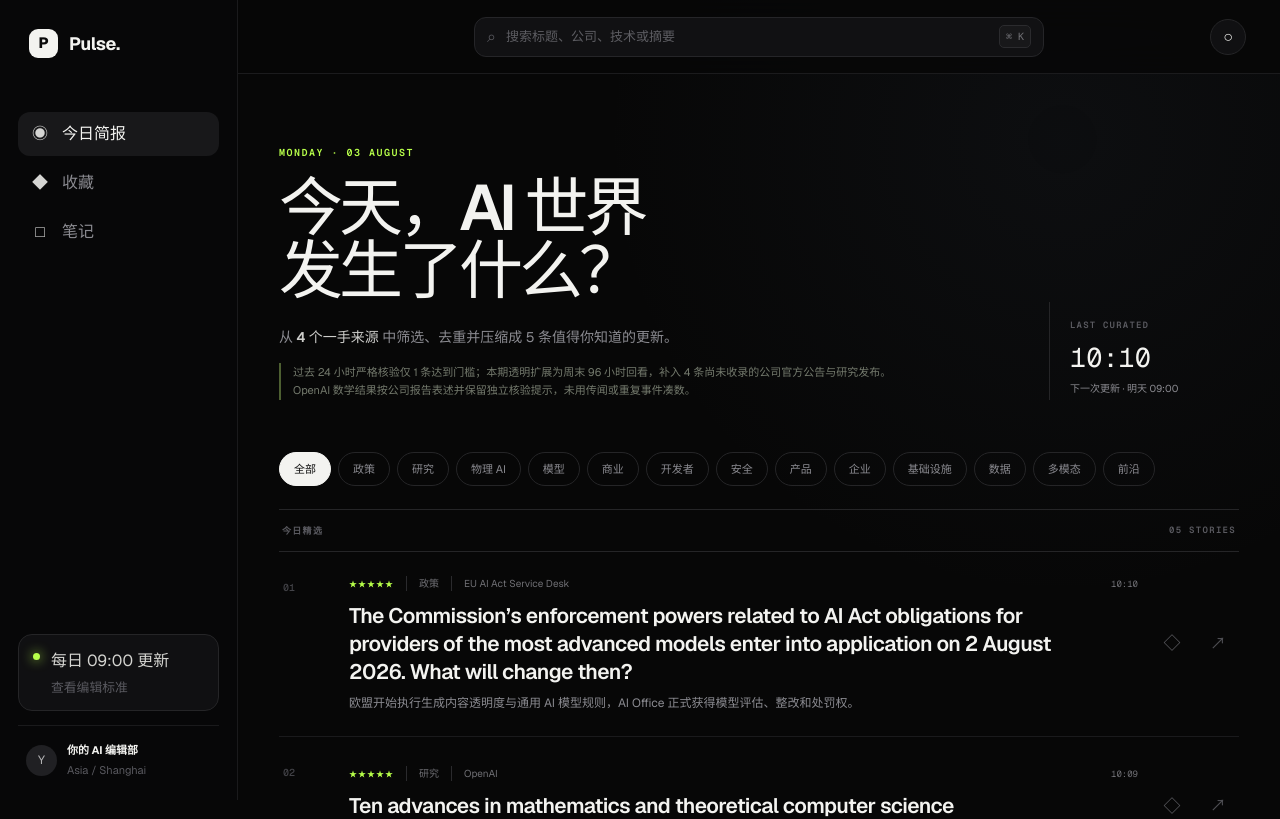
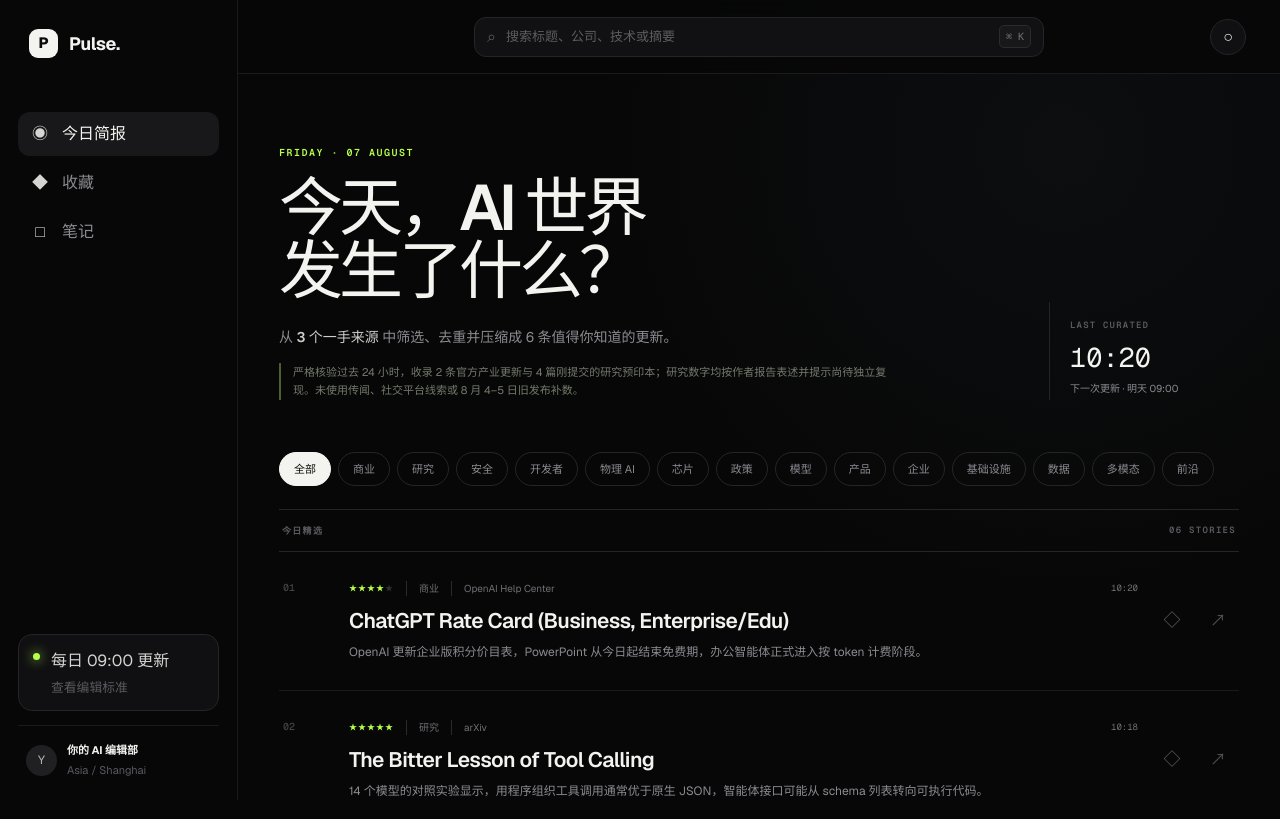
Before and after one commit to Krisel304/Daily-News, a Next.js app: page / in a window 1280 px wide. Shown: the top 819 px of the page. Built offline with nearby package versions, Linux system fonts and the light colour scheme.

Commit message:
Publish August 7 AI briefing

```diff
--- a/app/page.tsx
+++ b/app/page.tsx
@@ -20,6 +20,90 @@ type Note = { id: string; title: string; body: string; updatedAt: string };
 type SavedStory = { storyId: string; folder: string; savedAt: string };
 
 const STORIES: Story[] = [
+  {
+    id: "openai-chatgpt-flexible-rate-card-2026-08-07",
+    title: "ChatGPT Rate Card (Business, Enterprise/Edu)",
+    source: "OpenAI Help Center",
+    url: "https://help.openai.com/en/articles/11481834",
+    date: "2026-08-07",
+    time: "10:20",
+    stars: 4,
+    topic: "商业",
+    brief: "OpenAI 更新企业版积分价目表，PowerPoint 从今日起结束免费期，办公智能体正式进入按 token 计费阶段。",
+    summary:
+      "OpenAI 最新价目表显示，Business、Enterprise 与 Edu 的 GPT-5.6 Sol 每条消息约 10 credits，Sol Pro 约 50 credits，Agent mode 与 deep research 分别约 30 与 50 credits。ChatGPT for PowerPoint 对 Business 和 Enterprise 的免费期截至 8 月 6 日，之后与 Excel/Sheets、Workspace Agents 一样按输入、缓存输入与输出 token 计费；官方给出的典型 PowerPoint 任务区间为每条 10–50 credits。",
+    why: "办公智能体的成本正从席位费变成“席位＋任务消耗”。产品团队需要把文件大小、缓存命中、任务拆分和重试率纳入单位经济模型，并在交付前给管理员清晰的预算、告警与成本归因。",
+  },
+  {
+    id: "bitter-lesson-programmatic-tool-calling",
+    title: "The Bitter Lesson of Tool Calling",
+    source: "arXiv",
+    url: "https://arxiv.org/abs/2608.06370",
+    date: "2026-08-07",
+    time: "10:18",
+    stars: 5,
+    topic: "研究",
+    brief: "14 个模型的对照实验显示，用程序组织工具调用通常优于原生 JSON，智能体接口可能从 schema 列表转向可执行代码。",
+    summary:
+      "论文在 BFCL v4 上比较 14 个语言模型的 programmatic tool calling 与原生 JSON 调用。作者报告，程序化调用在 14 个模型中的 11 个持平或更好，GPT-5.6 系列相对 JSON 基线提升 10.6%；在并行 fan-out 场景中有 13 个模型持平或胜出，并在长上下文衰减条件下保持稳定，而 JSON 基线平均下降 2.3%。以上数字来自论文作者，尚待独立复现。",
+    why: "这直接影响智能体运行时的协议设计：复杂任务更适合用代码表达循环、并行和数据依赖。团队可把程序化工具调用加入评测，但仍需沙箱、权限限制、静态检查和可审计执行，不能把更高成功率等同于更安全。",
+  },
+  {
+    id: "mist-scope-selective-context-trust",
+    title: "Learning When to Trust via Selective Context Preference Optimization",
+    source: "arXiv",
+    url: "https://arxiv.org/abs/2608.06377",
+    date: "2026-08-07",
+    time: "10:16",
+    stars: 4,
+    topic: "安全",
+    brief: "MIST 基准同时测试正确、误导、无关与干净上下文，避免把“拒绝所有外部信息”误判成稳健。",
+    summary:
+      "研究提出人工标注的 MIST：把同一推理题配成干净、误导、正确和无关上下文四种条件，并用 SC2W 统计误导信号把原本正确答案翻转为错误的频率。作者称这种脆弱性在所测模型中普遍存在；随后用 SCOPE 从成对失败样本做偏好优化，在多个开源模型上降低 SC2W，同时维持模型利用正确与无关上下文的能力。结论来自预印本，尚待独立复现。",
+    why: "RAG、连接器和网页智能体既不能盲信检索结果，也不能为防注入而忽略所有上下文。更合理的产品指标应同时衡量“拒绝坏证据”和“采用好证据”，并把来源、冲突检测与不确定性呈现放进回答链路。",
+  },
+  {
+    id: "calibforge-terminal-agent-training-data",
+    title: "CalibForge: Adversarial Solver Calibration for Scaling Learnable Terminal Tasks",
+    source: "arXiv",
+    url: "https://arxiv.org/abs/2608.06352",
+    date: "2026-08-07",
+    time: "10:14",
+    stars: 4,
+    topic: "开发者",
+    brief: "CalibForge 用强弱求解器分歧自动校准终端任务，让训练数据不只“可执行”，还落在真正有学习价值的难度区间。",
+    summary:
+      "CalibForge 先生成可执行、可验证的终端任务，再根据多个求解器的实际表现对任务做对抗式修订，目标是让强模型通过、弱模型失败，或让异构求解器形成有信息量的分歧。作者由此构建 5,431 个任务，并报告训练后的模型在 Terminal-Bench 2.0、SWE-bench Pro 与 Doc2Repo 上相对对应基座最高分别提升 24.71、27.68 与 30.04 个百分点。以上为作者报告，尚待复现。",
+    why: "智能体训练数据的瓶颈正在从数量转向“可验证且难度合适”。产品与研究团队应跟踪题目泄漏、求解器偏置和跨基准迁移，避免用单一强模型给自己出题、判题并证明自己进步。",
+  },
+  {
+    id: "vlm-zero-shot-control-grounding",
+    title: "Visual Grounding in Zero-Shot Vision-Language Control",
+    source: "arXiv",
+    url: "https://arxiv.org/abs/2608.06154",
+    date: "2026-08-07",
+    time: "10:12",
+    stars: 4,
+    topic: "物理 AI",
+    brief: "对 32,874 次调用的消融测试发现，多数零样本 VLM 控制器并未真正依据画面决策，简单保守策略甚至可能更强。",
+    summary:
+      "研究在两种具身系统、三个模拟器中评估 9 个直接动作模型、6 个结构化本地 VLM 与一个探索性 VLM-MPC 层级，并用盲图、重复输入、左右镜像和非视觉基线检查真实视觉 grounding。作者报告，多个模型几乎不随图像变化，且没有本地 VLM 同时满足纵向与横向 grounding 标准；模块化方案更适合作为有限的危险识别助手，而非端到端零样本控制器。结论尚待独立复现。",
+    why: "物理 AI 演示中的成功轨迹可能来自环境惯性或保守动作，而不是视觉理解。产品验收必须加入输入消融、镜像等变、动作回放和安全接管测试，并把 VLM 限制在可验证的感知或建议角色。",
+  },
+  {
+    id: "synaptics-fy26-edge-ai-results",
+    title: "Synaptics Reports Fourth Quarter and Full Year Fiscal 2026 Results",
+    source: "Synaptics",
+    url: "https://investor.synaptics.com/news-releases/news-release-details/synaptics-reports-fourth-quarter-and-full-year-fiscal-2026",
+    date: "2026-08-07",
+    time: "10:10",
+    stars: 3,
+    topic: "芯片",
+    brief: "Synaptics Core IoT 全年销售增长 43%，AI-native Astra SR 微控制器计划今秋送样，边缘 AI 需求开始形成硬件收入信号。",
+    summary:
+      "Synaptics 公布 FY26 全年营收 12 亿美元，同比增长 11%；Core IoT 产品销售增长 43%，占总销售 33%，第四季度 Core IoT 同比增长 24%。公司称 Physical AI 与机器人客户接洽、design wins 和项目管线继续增加，面向新兴 Edge AI 应用的 Astra SR 系列微控制器仍按计划在今秋开始送样。公司正等待 onsemi 全股票收购完成，因此未提供下一季度展望。",
+    why: "生成式 AI 之外，端侧推理正把连接、传感和低功耗计算打包成新的硬件平台。做设备产品的团队应关注送样到量产的周期、工具链成熟度、内存与功耗约束，而不是只看云端模型能力。",
+  },
   {
     id: "eu-ai-act-enforcement-2026",
     title:
@@ -519,7 +603,7 @@ const STORY_DATES = Array.from(new Set(STORIES.map((story) => story.date)))
   .sort((a, b) => b.localeCompare(a))
   .slice(0, 7);
 const CURRENT_DATE = STORY_DATES[0];
-const CURATED_AT = "10:10";
+const CURATED_AT = "10:20";
 
 function dateParts(date: string) {
   const value = new Date(`${date}T00:00:00+08:00`);
@@ -719,7 +803,7 @@ export default function Home() {
                 </p>
                 {activeDate === CURRENT_DATE && (
                   <p className="editor-note">
-                    过去 24 小时严格核验仅 1 条达到门槛；本期透明扩展为周末 96 小时回看，补入 4 条尚未收录的公司官方公告与研究发布。OpenAI 数学结果按公司报告表述并保留独立核验提示，未用传闻或重复事件凑数。
+                    严格核验过去 24 小时，收录 2 条官方产业更新与 4 篇刚提交的研究预印本；研究数字均按作者报告表述并提示尚待独立复现。未使用传闻、社交平台线索或 8 月 4–5 日旧发布补数。
                   </p>
                 )}
               </div>
```
